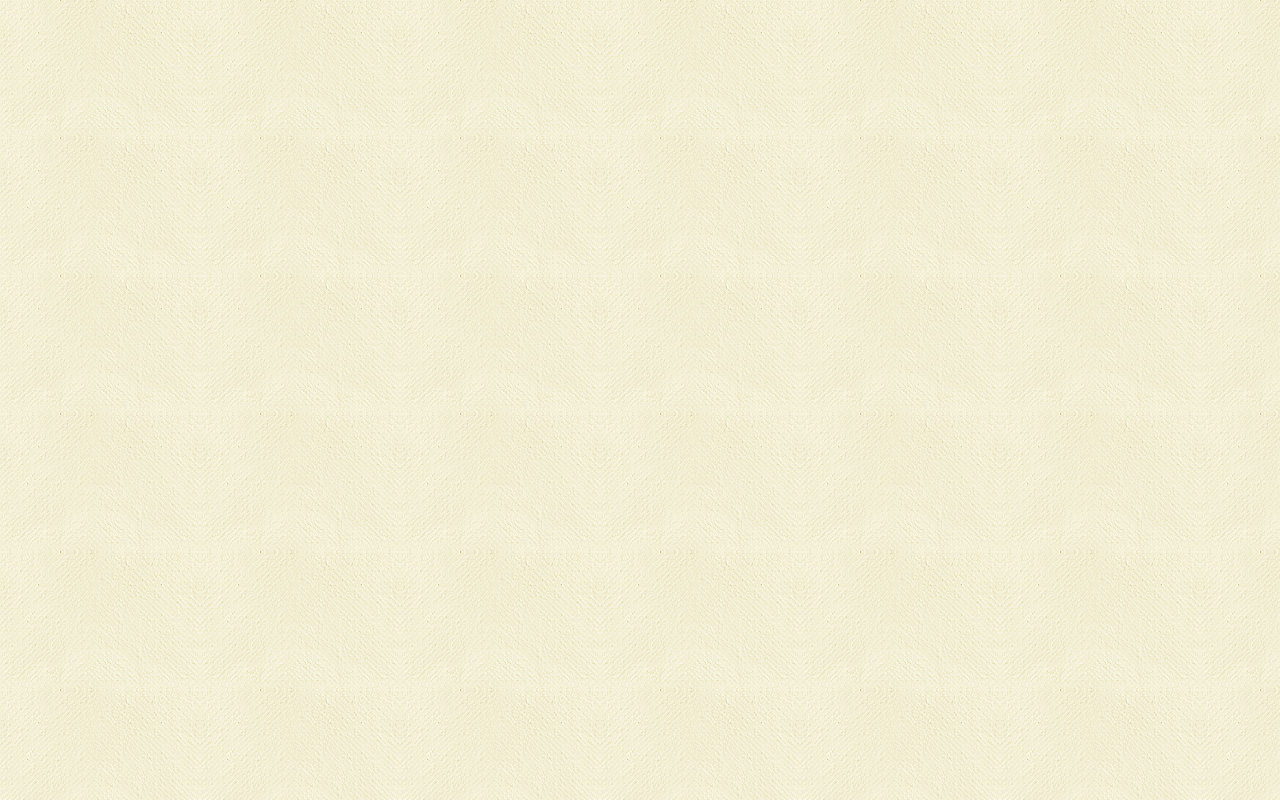
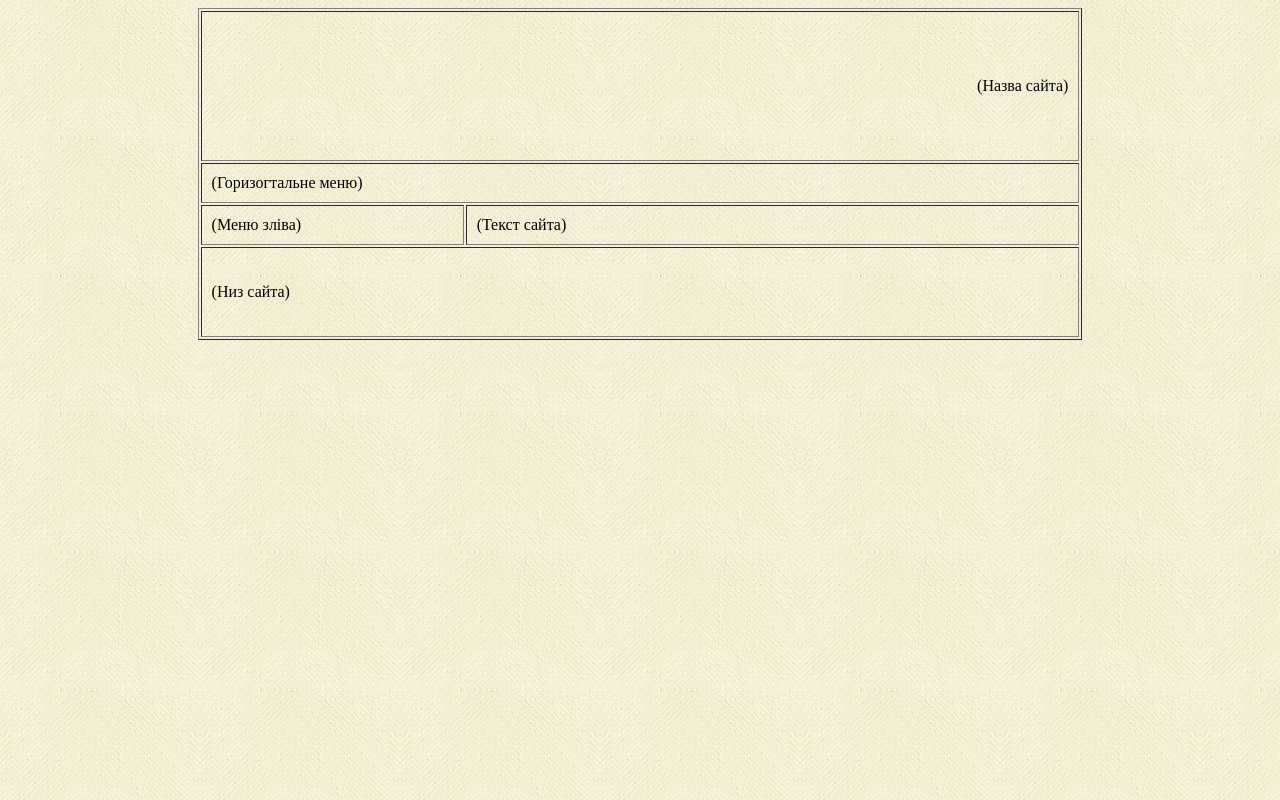
Before and after one commit to alekssashaa/alekssashaa.github.io, a plain HTML site: page index.html in a window 1280 px wide. Drawn offline with Linux system fonts and the light colour scheme; files whose address does not match are found by name.

Commit message:
01 - Створити index.html

```diff
--- a/index.html
+++ b/index.html
@@ -4,6 +4,20 @@
 	 <title>Сайт web-студії "Web-DECO"</title>
 	</HEAD>
     <BODY background="images=/bg.jpg">
-
+	<!-- ================================================================================= -->
+	  <table border="1" align="center" cellpadding="10" width="70%" >
+	    <tr>
+		    <td colspan="2" height="150" align="right" hspace="5">(Назва сайта)</tr><tr>
+			<td colspan="2">(Горизогтальне меню)</td>
+		</tr>
+		<tr>
+		    <td width="30%" valign="top">(Меню зліва)</td>
+			<td width="70%">(Текст сайта)</td>
+		</tr>
+		<tr>
+			<td colspan="2" valign="middle" height="90">(Низ сайта)</td>
+		</tr>
+	</table>
+<!-- ==================================================================================== -->
    </BODY>
  </HTML>
```
